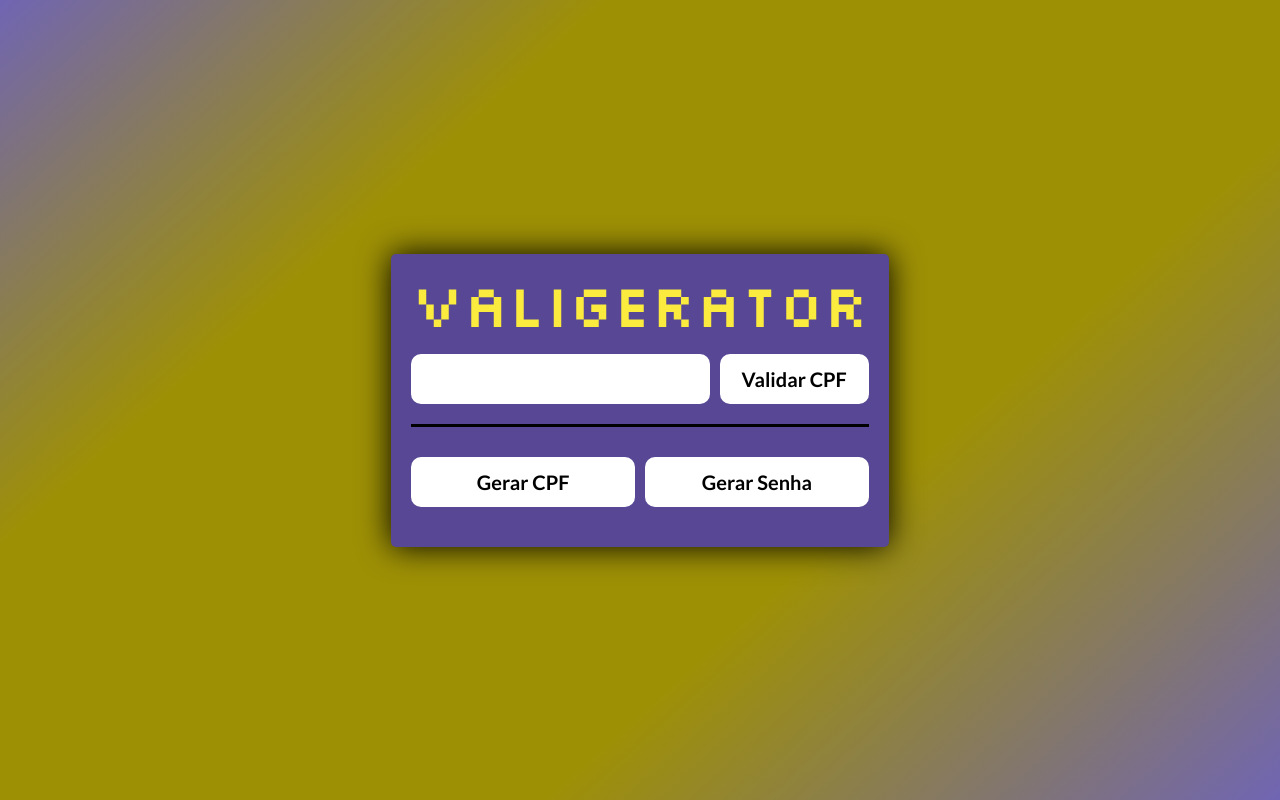
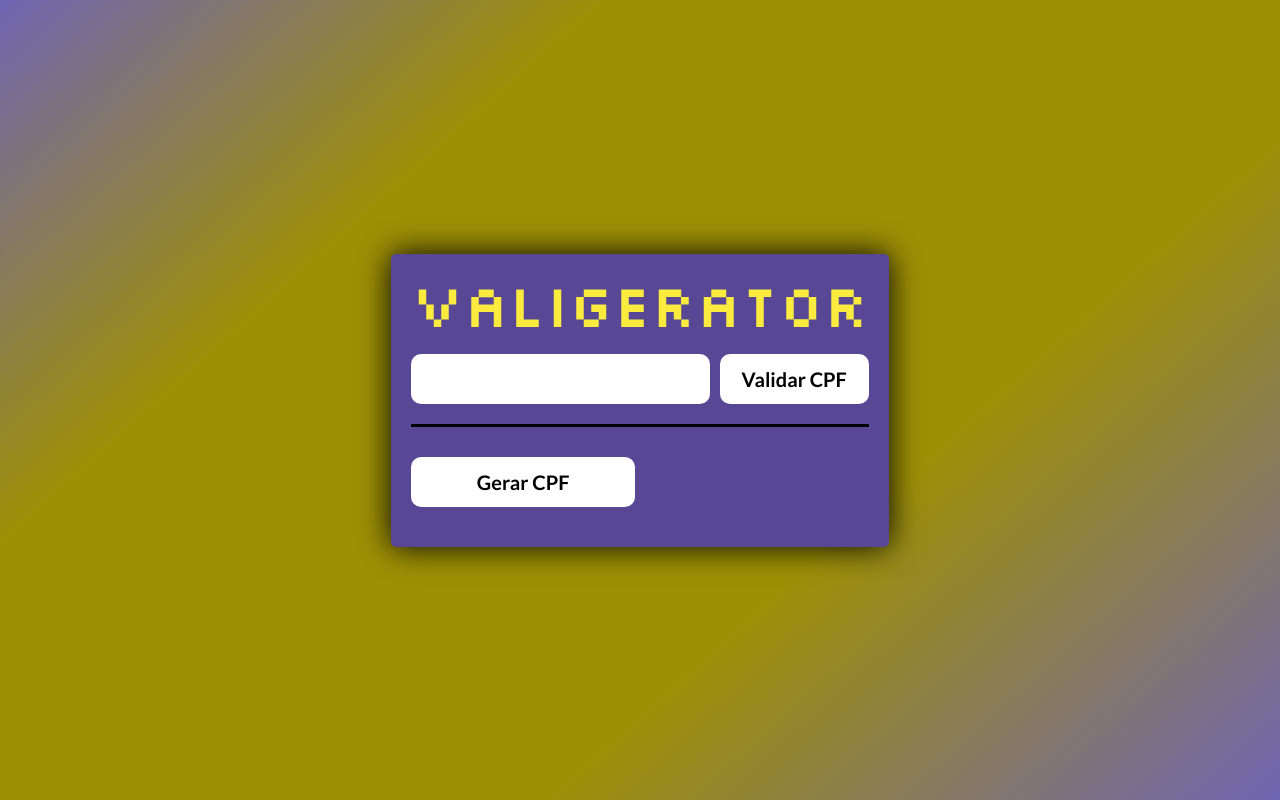
Before and after one commit to thiagolemosdev/valigerator, a website built with webpack: page public/index.html in a window 1280 px wide. Built offline with nearby package versions, Linux system fonts and the light colour scheme.

Commit message:
Concluido

```diff
--- a/public/index.html
+++ b/public/index.html
@@ -27,7 +27,6 @@
     <div class="gerar-senha-cpf">
       <div class="btns-gerar">
         <button class="btn-gerar-cpf">Gerar CPF</button>
-        <button class="btn-gerar-senha">Gerar Senha</button>
       </div>
       <p class="gerado"></p>
     </div>
```
